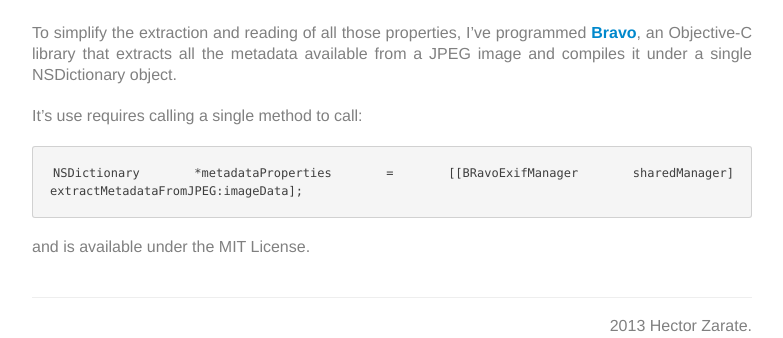
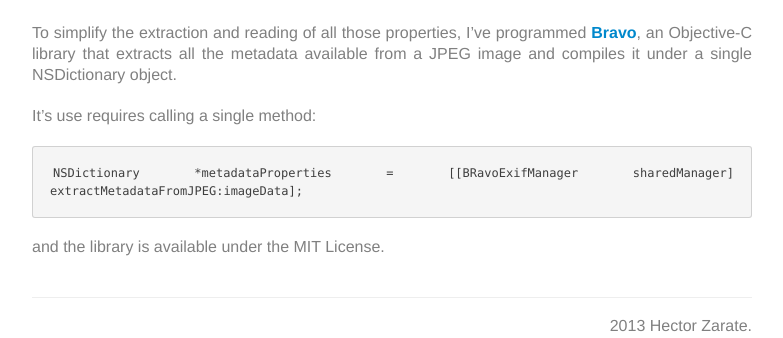
Before and after one commit to ChocoChipset/iOSCowboy.github.io, a Jekyll site: the page built from _posts/2013-11-03-data-beyond-jpeg.md, in a window 1280 px wide. Shown: the part 258-596 px from the top of the page, without its empty margins (248-1031 px from the left). Built offline with Jekyll 4.4.1, drawn with Linux system fonts in a browser that asks for light colours; Markdown is read by kramdown in place of the engine named in the settings.

Commit message:
Whoopsie fixing

````diff
--- a/_posts/2013-11-03-data-beyond-jpeg.md
+++ b/_posts/2013-11-03-data-beyond-jpeg.md
@@ -7,10 +7,10 @@
 
 To simplify the extraction and reading of all those properties, I've programmed **[Bravo](https://github.com/Hecktorzr/Bravo)**, an Objective-C library that extracts all the metadata available from a JPEG image and compiles it under a single NSDictionary object.
 
-It's use requires calling a single method to call:
+It's use requires calling a single method:
 
 ```obj-c
 NSDictionary *metadataProperties = [[BRavoExifManager sharedManager] extractMetadataFromJPEG:imageData];
 ```
 
-and is available under the MIT License.
+and the library is available under the MIT License.
````
